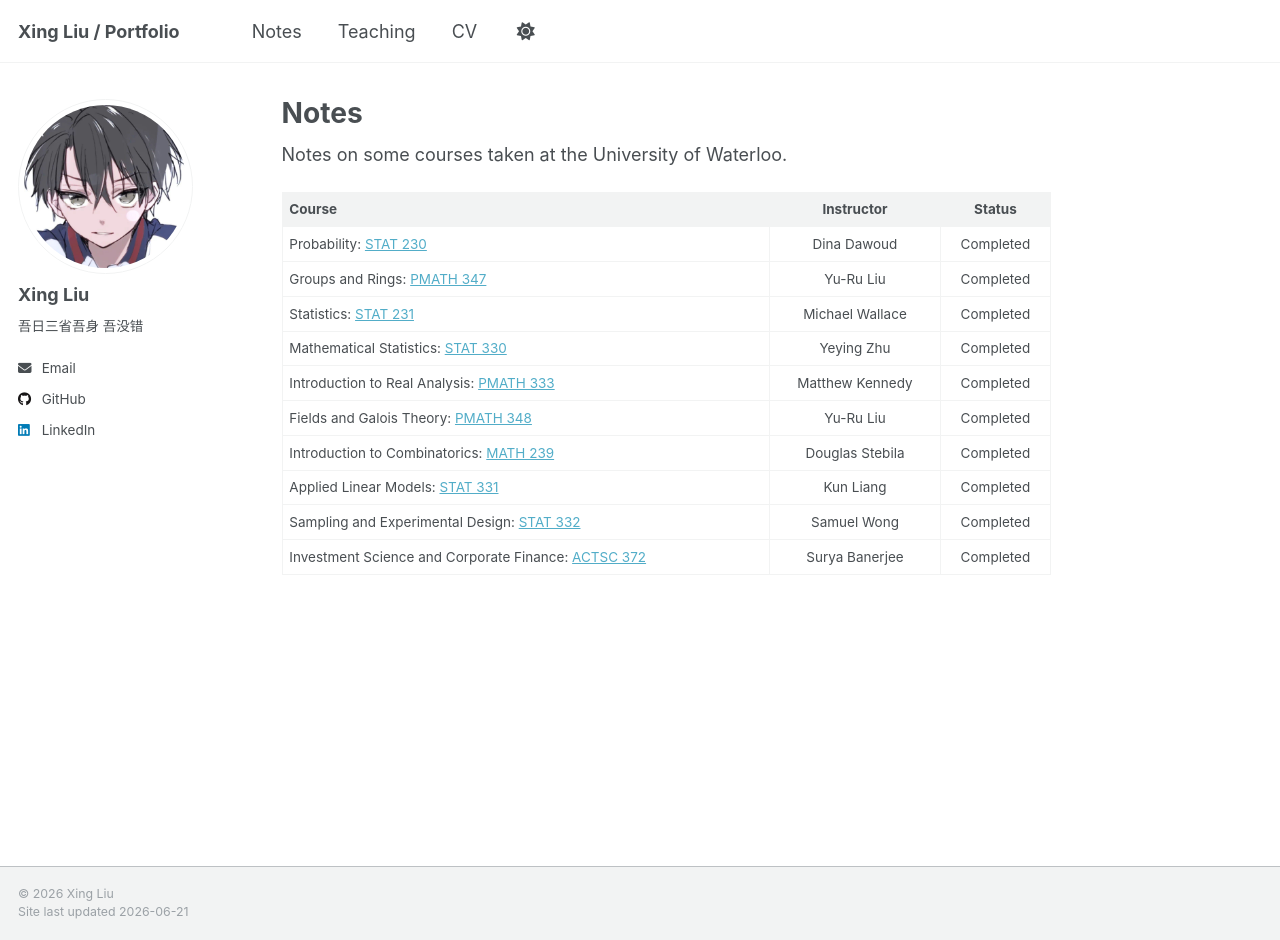
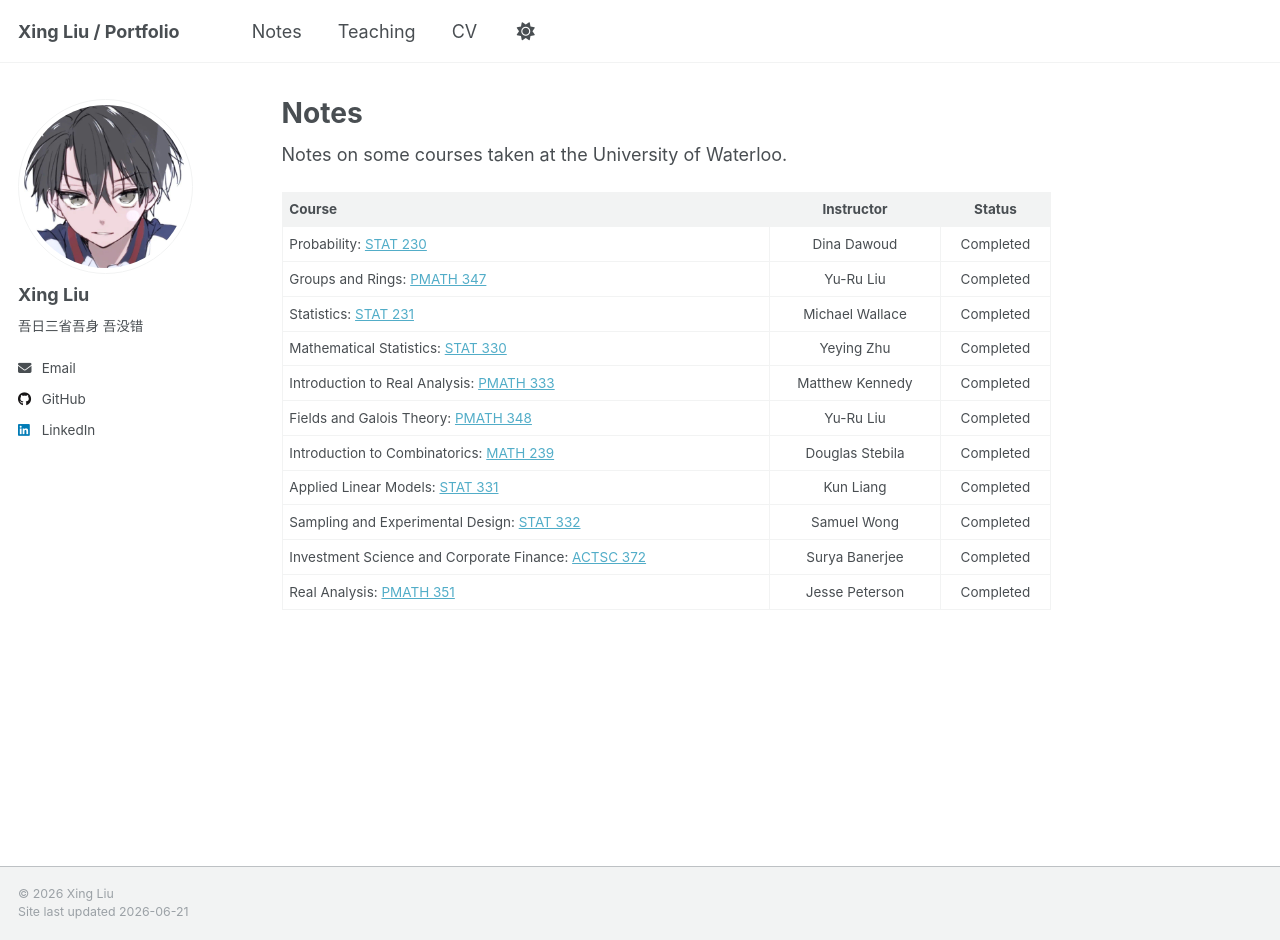
Before and after one commit to lx524/lx524.github.io, a Jekyll site: the page built from _pages/notes.md, in a window 1280 px wide and 940 px high. Built offline with Jekyll 4.4.1, drawn with Linux system fonts in a browser that asks for light colours.

Commit message:
Update notes

```diff
--- a/_pages/notes.md
+++ b/_pages/notes.md
@@ -42,3 +42,4 @@ Currently taking:
 | Applied Linear Models: [STAT 331](../files/F25-STAT331.pdf) | Kun Liang | Completed |
 | Sampling and Experimental Design: [STAT 332](../files/F25-STAT332.pdf) | Samuel Wong | Completed |
 | Investment Science and Corporate Finance: [ACTSC 372](../files/F25-ACTSC372.pdf) | Surya Banerjee | Completed |
+| Real Analysis: [PMATH 351](../files/W26-PMATH351.pdf) | Jesse Peterson | Completed |
```
Also changed, not shown: 1 other file.
